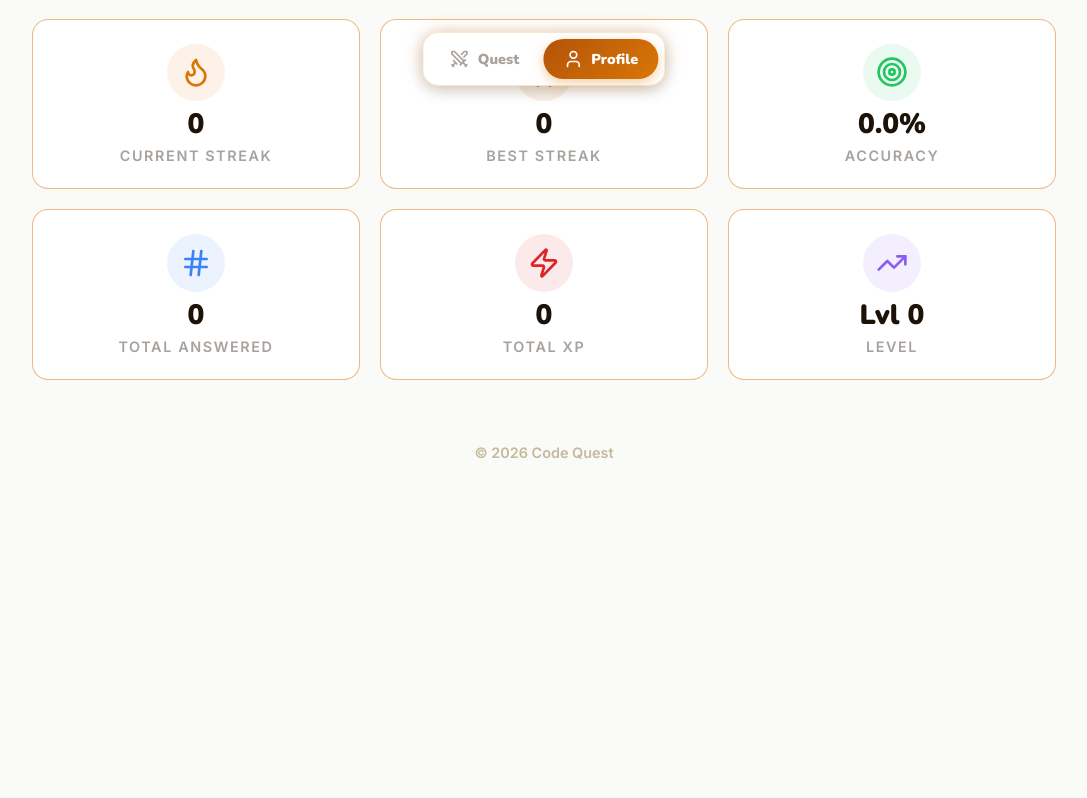
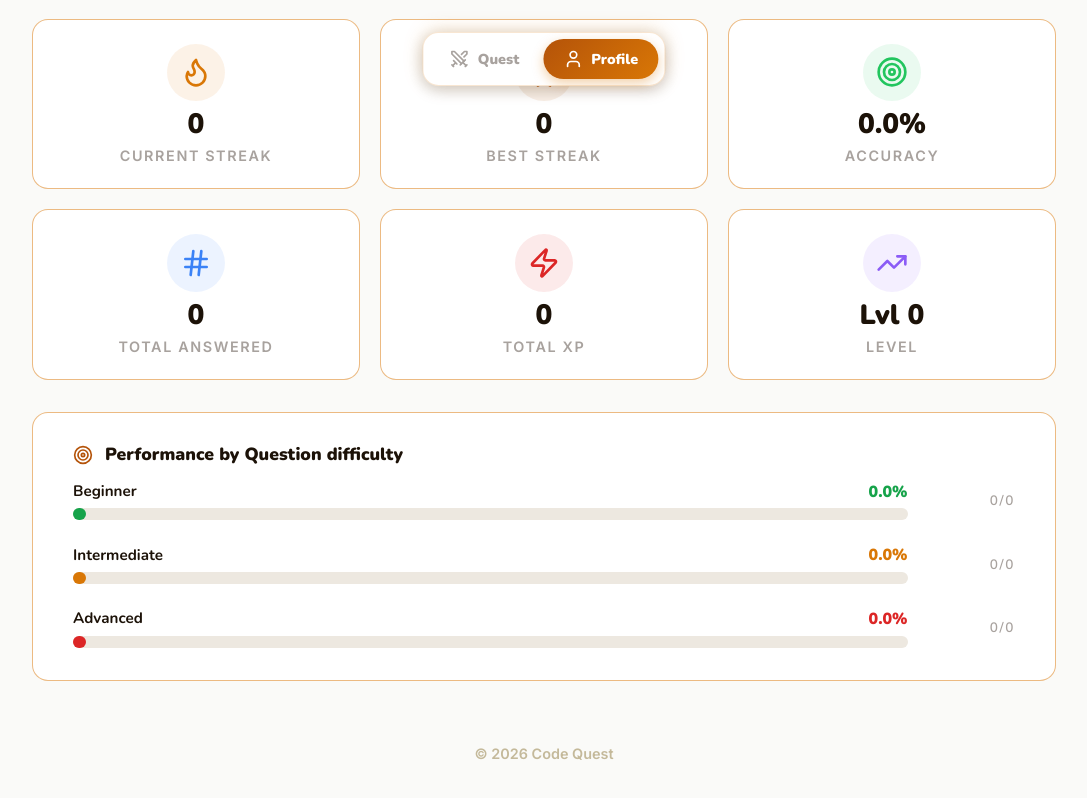
Before and after one commit to deanyurukov/Code-Quest, a React (Vite) app in the folder client/: page /profile in a window 1280 px wide. Shown: the part 698-1496 px from the top of the page, without its empty margins (96-1183 px from the left). Before the commit the page ends 1271 px from the top, so only its background shows below. Built offline with nearby package versions, Linux system fonts and the light colour scheme; no server answers.

Commit message:
add difficulty stats 2

```diff
--- /dev/null
+++ b/client/src/components/ProfileUserDifficulty.tsx
@@ -0,0 +1,71 @@
+import { useEffect, useState } from "react";
+import { calculateDifficultyStats } from "../helpers/calculateDifficultyStats.ts";
+import type { SavedAnswer } from "../types/SavedAnswer.ts";
+
+const ProfileUserDifficulty = ({ answers }: { answers: SavedAnswer[] | null }) => {
+    const [difficultyStats, setDifficultyStats] = useState<{
+        Beginner: {
+            answered: number;
+            correct: number;
+            accuracy: number;
+            difficulty: string;
+            color: string;
+        };
+        Intermediate: {
+            answered: number;
+            correct: number;
+            accuracy: number;
+            difficulty: string;
+            color: string;
+        };
+        Advanced: {
+            answered: number;
+            correct: number;
+            accuracy: number;
+            difficulty: string;
+            color: string;
+        };
+    } | null>(null);
+
+    useEffect(() => {
+        if (answers) {
+            setDifficultyStats(calculateDifficultyStats(answers));
+        }
+    }, [answers]);
+
+    return (
+        <article className="user-difficulty">
+            <div>
+                <svg xmlns="http://www.w3.org/2000/svg" viewBox="0 0 24 24" fill="none" stroke="currentColor" strokeWidth="2" strokeLinecap="round" strokeLinejoin="round"><circle cx="12" cy="12" r="10"></circle><circle cx="12" cy="12" r="6"></circle><circle cx="12" cy="12" r="2"></circle></svg>
+                <h3>Performance by Question difficulty</h3>
+            </div>
+
+            <section className="difficulty-stats-container">
+                {
+                    Object.values(difficultyStats || [
+                        { answered: 0, correct: 0, accuracy: 0, difficulty: 'Beginner', color: 'rgb(22, 163, 74)' },
+                        { answered: 0, correct: 0, accuracy: 0, difficulty: 'Intermediate', color: 'rgb(217, 119, 6)' },
+                        { answered: 0, correct: 0, accuracy: 0, difficulty: 'Advanced', color: 'rgb(220, 38, 38)' }
+                    ]).map((stat, i) => (
+                        <article key={i}>
+                            <section>
+                                <div>
+                                    <h5>{stat.difficulty}</h5>
+                                    <p style={{ color: `${stat.color}` }}>{(stat.accuracy).toFixed(1)}%</p>
+                                </div>
+
+                                <span>
+                                    <div style={{ width: `${Math.max(stat.accuracy || 0, 1.5)}%`, background: `${stat.color}` }}></div>
+                                </span>
+                            </section>
+
+                            <p>{stat.correct}/{stat.answered}</p>
+                        </article>
+                    ))
+                }
+            </section>
+        </article>
+    );
+}
+
+export default ProfileUserDifficulty;
--- a/client/src/helpers/calculateDifficultyStats.ts
+++ b/client/src/helpers/calculateDifficultyStats.ts
@@ -5,17 +5,23 @@ export function calculateDifficultyStats(answers: SavedAnswer[]) {
         Beginner: {
             answered: 0,
             correct: 0,
-            accuracy: 0
+            accuracy: 0,
+            difficulty: "Beginner",
+            color: "rgb(22, 163, 74)"
         },
         Intermediate: {
             answered: 0,
             correct: 0,
-            accuracy: 0
+            accuracy: 0,
+            difficulty: "Intermediate",
+            color: "rgb(217, 119, 6)"
         },
         Advanced: {
             answered: 0,
             correct: 0,
-            accuracy: 0
+            accuracy: 0,
+            difficulty: "Advanced",
+            color: "rgb(220, 38, 38)"
         }
     };
 
--- a/client/src/pages/ProfilePage.tsx
+++ b/client/src/pages/ProfilePage.tsx
@@ -9,6 +9,7 @@ import { calculateLevelProgress } from "../helpers/calculateLevelProgress.ts";
 import ProfileUserInfo from "../components/ProfileUserInfo.tsx";
 import ProfileUserStats from "../components/ProfileUserStats.tsx";
 import Spinner from "../components/Spinner.tsx";
+import ProfileUserDifficulty from "../components/ProfileUserDifficulty.tsx";
 
 const ProfilePage = () => {
     const { user, streak, loading }: { user: User | null, streak: number, loading: boolean } = useOutletContext();
@@ -27,6 +28,7 @@ const ProfilePage = () => {
                 <>
                     <ProfileUserInfo user={user} levelProgress={levelProgress} />
                     <ProfileUserStats user={user} level={levelProgress?.currentLevel || 0} streak={streak} />
+                    <ProfileUserDifficulty answers={user?.answers ?? null} />
                 </>
             }
         </main>
--- a/client/src/styles/navigation.css
+++ b/client/src/styles/navigation.css
@@ -39,7 +39,7 @@ nav {
 
         svg,
         a {
-            color: rgb(168, 162, 158);
+            color: var(--color-gray);
         }
 
         svg {
--- a/client/src/styles/profile-page.css
+++ b/client/src/styles/profile-page.css
@@ -106,7 +106,7 @@
                 h6 {
                     margin-left: auto;
                     font-weight: 900;
-                    font-size: 0.8rem;
+                    font-size: 1rem;
                 }
             }
 
@@ -241,7 +241,7 @@
                 }
 
                 p {
-                    color: rgb(168, 162, 158);
+                    color: var(--color-gray);
                     font-family: var(--font-inter);
                     text-transform: uppercase;
                     letter-spacing: 0.1rem;
@@ -251,4 +251,91 @@
             }
         }
     }
+
+    .user-difficulty {
+        display: flex;
+        flex-direction: column;
+        gap: 1rem;
+        font-family: var(--font-nunito);
+
+        &>div {
+            display: flex;
+            align-items: center;
+            gap: 0.75rem;
+
+            svg {
+                width: 1.25rem;
+                height: 1.25rem;
+                color: var(--color-button);
+            }
+
+            h3 {
+                color: rgb(28, 18, 8);
+                font-weight: 900;
+                font-size: 1.1rem;
+                line-height: 1.1rem;
+            }
+        }
+
+        .difficulty-stats-container {
+            display: flex;
+            flex-direction: column;
+            gap: 1.5rem;
+            width: 100%;
+
+            article {
+                display: grid;
+                grid-template-columns: 10fr 1fr;
+                gap: 1.5rem;
+                align-items: center;
+
+                section {
+                    display: flex;
+                    flex-direction: column;
+                    gap: 0.35rem;
+
+                    &>div {
+                        display: flex;
+                        width: 100%;
+                        align-items: center;
+                        justify-content: space-between;
+
+                        h5 {
+                            color: rgb(28, 18, 8);
+                            font-weight: 700;
+                            font-size: 0.95rem;
+                            line-height: 0.95rem;
+                        }
+
+                        p {
+                            font-weight: 900;
+                            font-size: 1rem;
+                        }
+                    }
+
+                    span {
+                        width: 100%;
+                        background: rgb(237, 232, 224);
+                        height: 0.75rem;
+                        border-radius: 999px;
+
+                        div {
+                            height: 100%;
+                            border-radius: 999px;
+                            width: 0;
+                            transition: width 1s ease-out;
+                        }
+                    }
+                }
+
+                &>p {
+                    text-align: right;
+                    color: var(--color-gray);
+                    font-weight: 600;
+                    font-size: 0.85rem;
+                    letter-spacing: 0.1rem;
+                }
+            }
+        }
+    }
 }
--- a/client/src/styles/questions-page.css
+++ b/client/src/styles/questions-page.css
@@ -433,7 +433,7 @@
                     font-family: var(--font-inter);
                     font-weight: 700;
                     letter-spacing: 0.1rem;
-                    color: rgb(168, 162, 158);
+                    color: var(--color-gray);
                     text-transform: uppercase;
                     text-align: center;
 
--- a/client/src/styles/variables.css
+++ b/client/src/styles/variables.css
@@ -4,6 +4,7 @@
     --color-border: #d9770680;
     --color-button-bg: linear-gradient(135deg, rgb(254, 249, 238), rgb(254, 243, 199));
     --color-button: rgb(180, 83, 9);
+    --color-gray: rgb(168, 162, 158);
 
     --font-cinzel: "Cinzel";
     --font-nunito: "Nunito";
```
